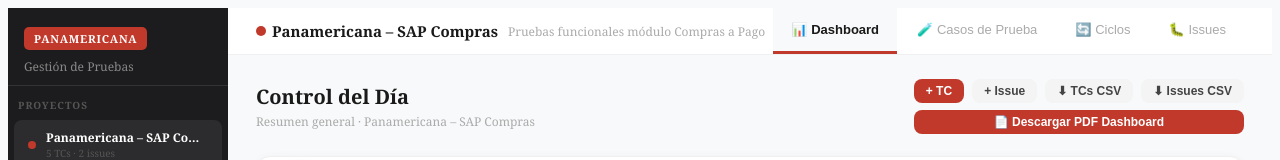
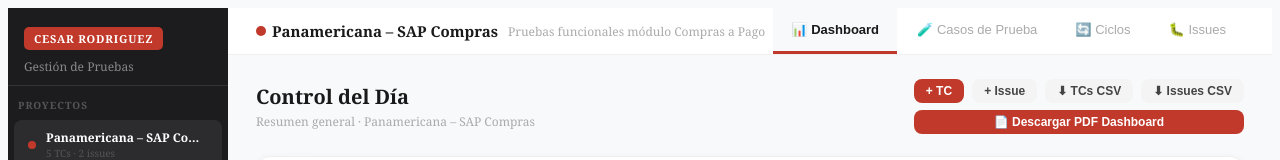
Before and after one commit to augustogarcia202512-source/panamericana-testing, a React (Vite) app: page / in a window 1280 px wide. Shown: the top 160 px of the page. Built offline with nearby package versions, Linux system fonts and the light colour scheme.

Commit message:
Mejora en el código adicionando ciclos v3

```diff
--- a/src/App.jsx
+++ b/src/App.jsx
@@ -1209,7 +1209,7 @@
           <div style={{width:220,display:"flex",flexDirection:"column",height:"100%"}}>
           <div style={{padding:"18px 16px 10px",borderBottom:"1px solid #333",display:"flex",alignItems:"center",justifyContent:"space-between"}}>
             <div>
-              <div style={{background:BRAND,color:"#fff",fontWeight:900,fontSize:11,padding:"4px 10px",borderRadius:5,letterSpacing:"0.07em",display:"inline-block",marginBottom:8}}>PANAMERICANA</div>
+              <div style={{background:BRAND,color:"#fff",fontWeight:900,fontSize:11,padding:"4px 10px",borderRadius:5,letterSpacing:"0.07em",display:"inline-block",marginBottom:8}}>CESAR RODRIGUEZ</div>
               <div style={{fontSize:12,color:"#888"}}>Gestión de Pruebas</div>
             </div>
           </div>
```
